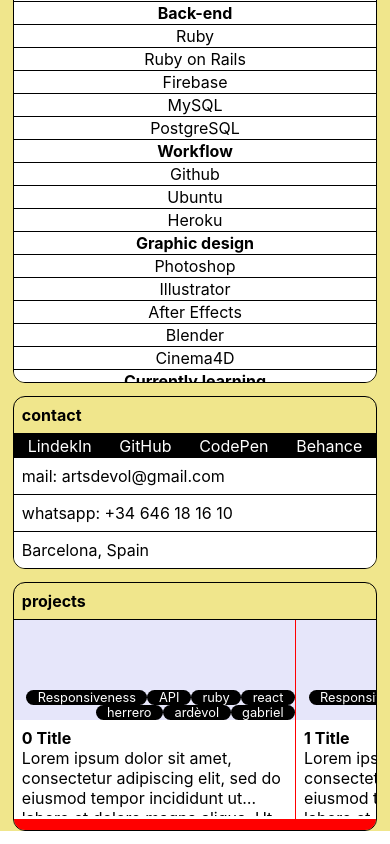
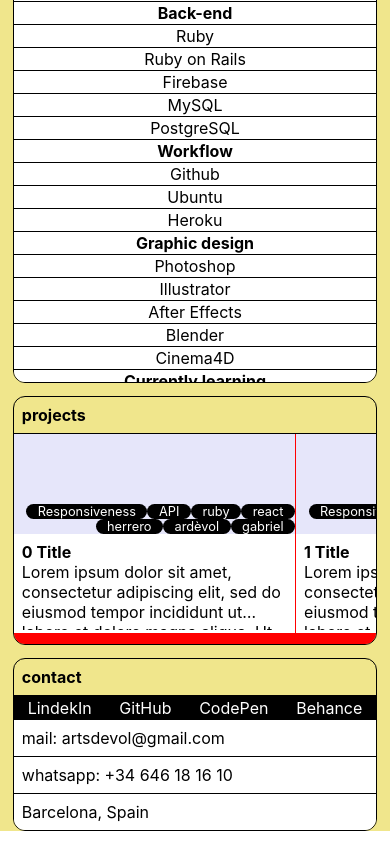
Before and after one commit to gabrielardevol/portfolio-3, a React (Create React App) app: page / in a window 390 px wide. Shown: the part 648-1492 px from the top of the page. Built offline with nearby package versions, Linux system fonts and the light colour scheme.

Commit message:
.contact mobile goes bottom

```diff
--- a/src/App.js
+++ b/src/App.js
@@ -53,8 +53,9 @@ function App() {
         <Logo resizeLayoutGrid={resizeLayoutGrid} data-index={0}/>
         <Card defaultCardClass={"horizontal-left"} index={1} title={"about me"}resizeLayoutGrid={resizeLayoutGrid}  />
         <Card defaultCardClass={"vertical-left"} index={2} title={"stack"}resizeLayoutGrid={resizeLayoutGrid} />
+        <Card defaultCardClass={"horizontal-left"} index={4} title={"projects"}resizeLayoutGrid={resizeLayoutGrid} ref={projectsRef} unfoldSecondLayout={unfoldSecondLayout} />
         <Card defaultCardClass={"vertical-left"} index={3} title={"contact"}resizeLayoutGrid={resizeLayoutGrid}  />
-        <Card defaultCardClass={"horizontal-left"} index={4} title={"projects"}resizeLayoutGrid={resizeLayoutGrid} ref={projectsRef} unfoldSecondLayout={unfoldSecondLayout} />
+
       </Layout>
     </>
   );
```
Also changed, not shown: TODO.txt.
